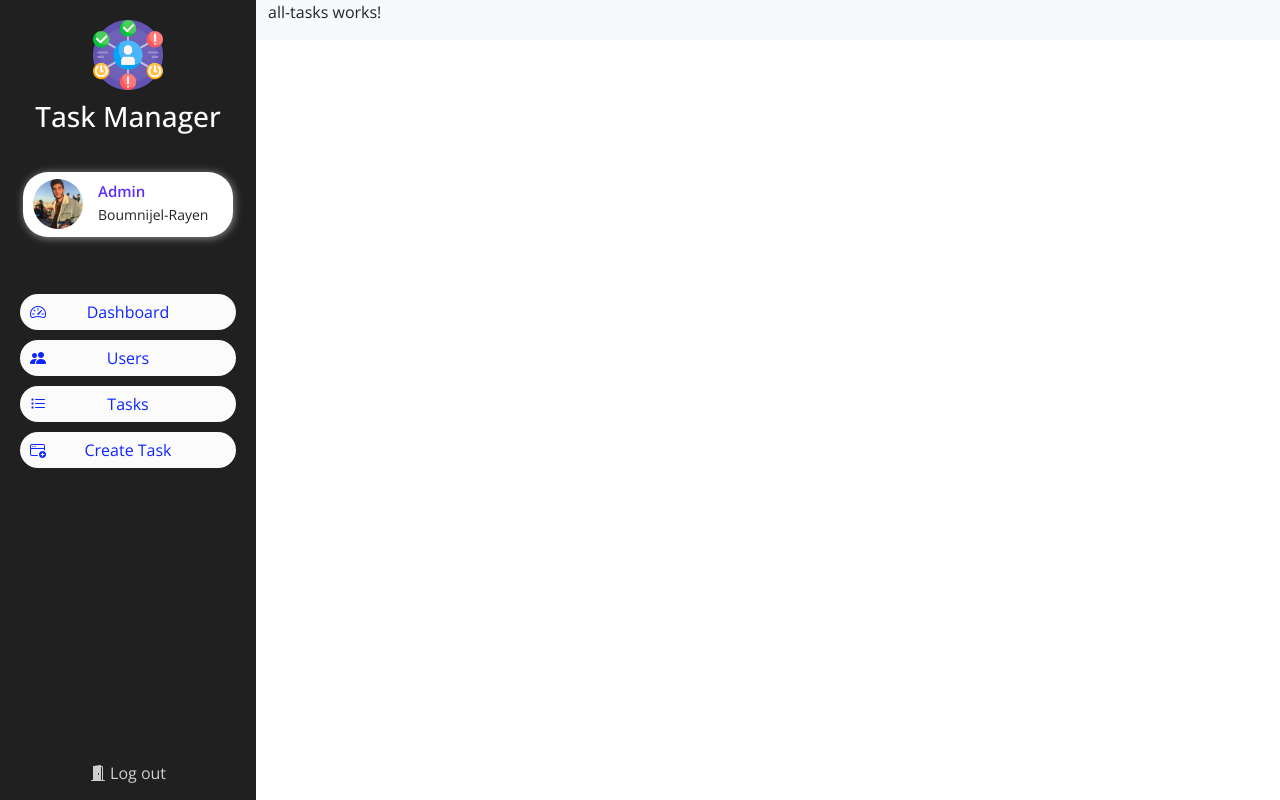
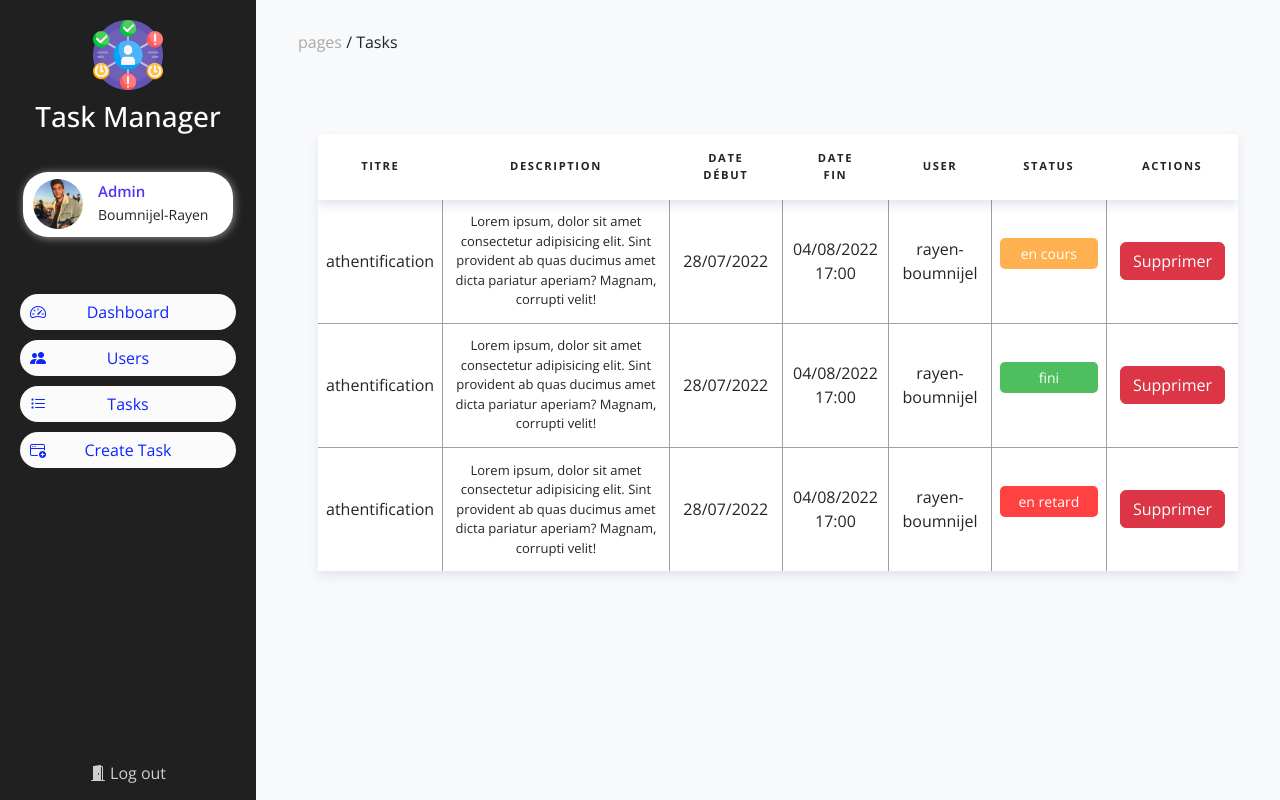
Before and after one commit to boumnijel-rayen/task-manager-client-using-angular, an Angular app: page /admin/alltasks in a window 1280 px wide. Built offline with nearby package versions, Linux system fonts and the light colour scheme.

Commit message:
UI All-Tasks

```diff
--- a/src/app/views/admin/all-tasks/all-tasks/all-tasks.component.css
+++ b/src/app/views/admin/all-tasks/all-tasks/all-tasks.component.css
@@ -0,0 +1,89 @@
+.alltasks{
+    padding: 30px;
+    min-height: 100vh;
+    background-color: #F8F9FA;
+}
+
+.title span{
+    color: darkgray;
+}
+
+.tasks{
+    margin-top: 80px;
+    margin-left: 20px;
+}
+
+table {
+    border-collapse: collapse;
+    box-shadow: 0 5px 10px #e1e5ee;
+    background-color: white;
+    text-align: left;
+    overflow: hidden;
+}
+
+thead {
+    box-shadow: 0 5px 10px #e1e5ee;
+}
+
+th {
+    padding: 1rem 2rem;
+    text-transform: uppercase;
+    letter-spacing: 0.1rem;
+    font-size: 0.7rem;
+    font-weight: 900;
+    text-align: center;
+}
+
+td {
+    padding: 0.8rem 0.5rem;
+    text-align: center;
+}
+
+tbody tr{
+    border-bottom: 1px solid rgba(0, 0, 0, 0.377);
+}
+
+tbody tr td{
+    border-right: 1px solid rgba(0, 0, 0, 0.377);
+}
+
+tbody tr td:last-child{
+    border-right: none;
+}
+
+tbody tr:last-child{
+    border-bottom: none;
+}
+
+tbody button{
+    margin: 0 5px;
+    color: white;
+}
+
+.desc{
+    font-size: 13px;
+}
+
+.en-cours{
+    padding: 5px;
+    background-color: rgba(255, 140, 0, 0.685);
+    color: white;
+    border-radius: 5px;
+    font-size: 14px;
+}
+
+.fini{
+    padding: 5px;
+    background-color: rgba(0, 161, 22, 0.692);
+    color: white;
+    border-radius: 5px;
+    font-size: 14px;
+}
+
+.retard{
+    padding: 5px;
+    background-color: rgba(255, 0, 0, 0.747);
+    color: white;
+    border-radius: 5px;
+    font-size: 14px;
+}
--- a/src/app/views/admin/all-tasks/all-tasks/all-tasks.component.html
+++ b/src/app/views/admin/all-tasks/all-tasks/all-tasks.component.html
@@ -1 +1,53 @@
-<p>all-tasks works!</p>
+<div class="alltasks">
+    <p class="title"><span>pages</span> / Tasks</p>
+    <div class="tasks">
+        <table>
+            <thead>
+                <tr>
+                    <th>Titre</th>
+                    <th>Description</th>
+                    <th>Date début</th>
+                    <th>Date fin</th>
+                    <th>user</th>
+                    <th>Status</th>
+                    <th>Actions</th>
+                </tr>
+            </thead>
+            <tbody>
+                <tr>
+                    <td>athentification</td>
+                    <td class="desc">Lorem ipsum, dolor sit amet consectetur adipisicing elit. Sint provident ab quas ducimus amet dicta pariatur aperiam? Magnam, corrupti velit!</td>
+                    <td>28/07/2022</td>
+                    <td>04/08/2022 17:00</td>
+                    <td>rayen-boumnijel</td>
+                    <td><p class="en-cours">en cours</p></td>
+                    <td>
+                        <button type="button" class="btn btn-danger">Supprimer</button>
+                    </td>
+                </tr>
+                <tr>
+                    <td>athentification</td>
+                    <td class="desc">Lorem ipsum, dolor sit amet consectetur adipisicing elit. Sint provident ab quas ducimus amet dicta pariatur aperiam? Magnam, corrupti velit!</td>
+                    <td>28/07/2022</td>
+                    <td>04/08/2022 17:00</td>
+                    <td>rayen-boumnijel</td>
+                    <td><p class="fini">fini</p></td>
+                    <td>
+                        <button type="button" class="btn btn-danger">Supprimer</button>
+                    </td>
+                </tr>
+                <tr>
+                    <td>athentification</td>
+                    <td class="desc">Lorem ipsum, dolor sit amet consectetur adipisicing elit. Sint provident ab quas ducimus amet dicta pariatur aperiam? Magnam, corrupti velit!</td>
+                    <td>28/07/2022</td>
+                    <td>04/08/2022 17:00</td>
+                    <td>rayen-boumnijel</td>
+                    <td><p class="retard">en retard</p></td>
+                    <td>
+                        <button type="button" class="btn btn-danger">Supprimer</button>
+                    </td>
+                </tr>
+            </tbody>
+        </table>
+    </div>
+</div>
--- a/src/app/views/admin/all-users/all-users/all-users.component.css
+++ b/src/app/views/admin/all-users/all-users/all-users.component.css
@@ -1,6 +1,6 @@
 .allusers{
     padding: 30px;
-    height: 100vh;
+    min-height: 100vh;
     background-color: #F8F9FA;
 }
 
@@ -10,7 +10,7 @@
 
 .users{
     margin-top: 80px;
-    margin-left: 40px;
+    margin-left: 60px;
 }
 
 table {
@@ -35,7 +35,7 @@ th {
 }
 
 td {
-    padding: 0.8rem 1rem;
+    padding: 0.8rem 0.5rem;
     text-align: center;
 }
 
--- a/src/app/views/admin/dashboard/dashboard/dashboard.component.css
+++ b/src/app/views/admin/dashboard/dashboard/dashboard.component.css
@@ -1,6 +1,7 @@
 .dashboard{
     padding: 30px;
     height: 100vh;
+    background-color: #F8F9FA;
 }
 
 .title span{
```
